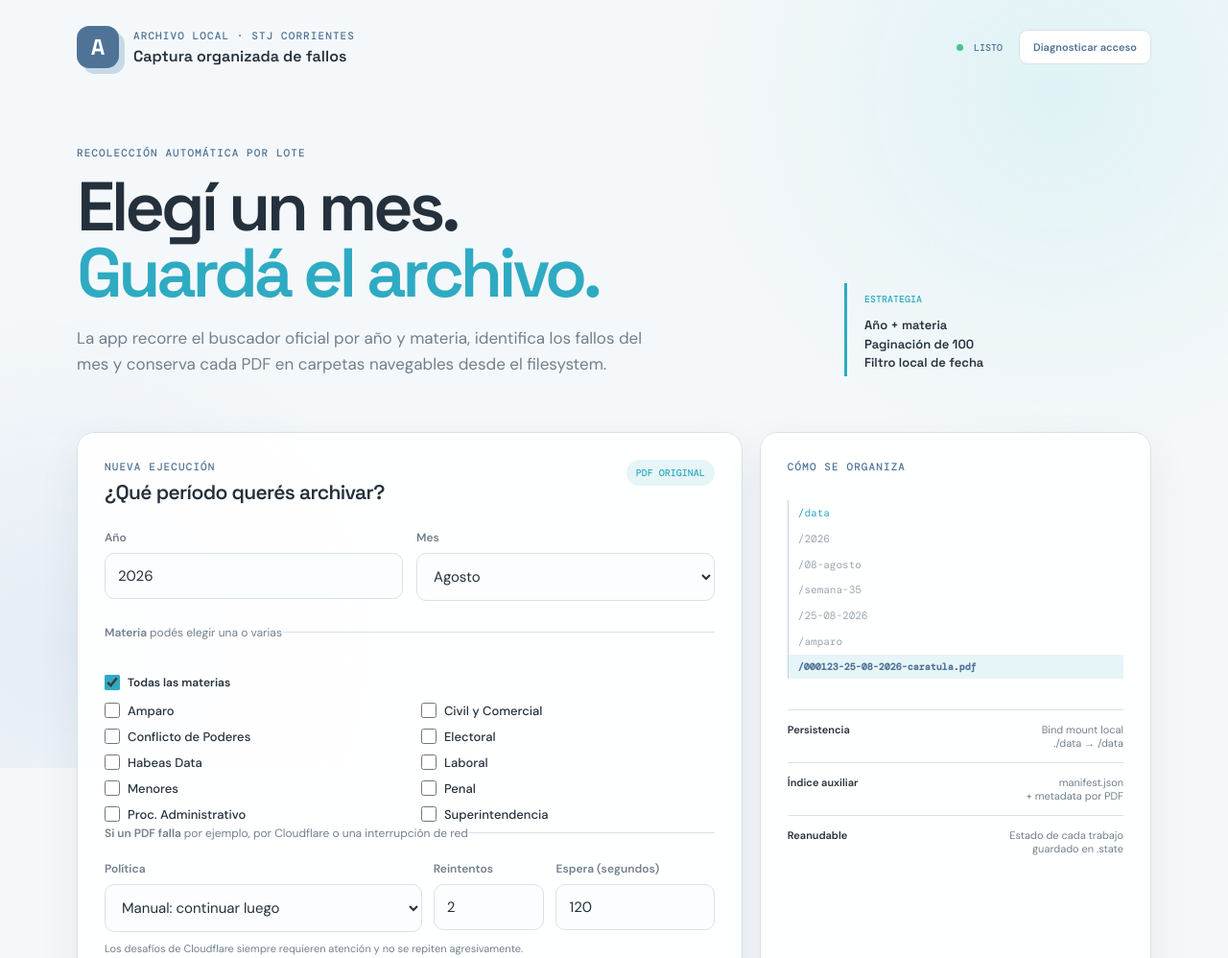
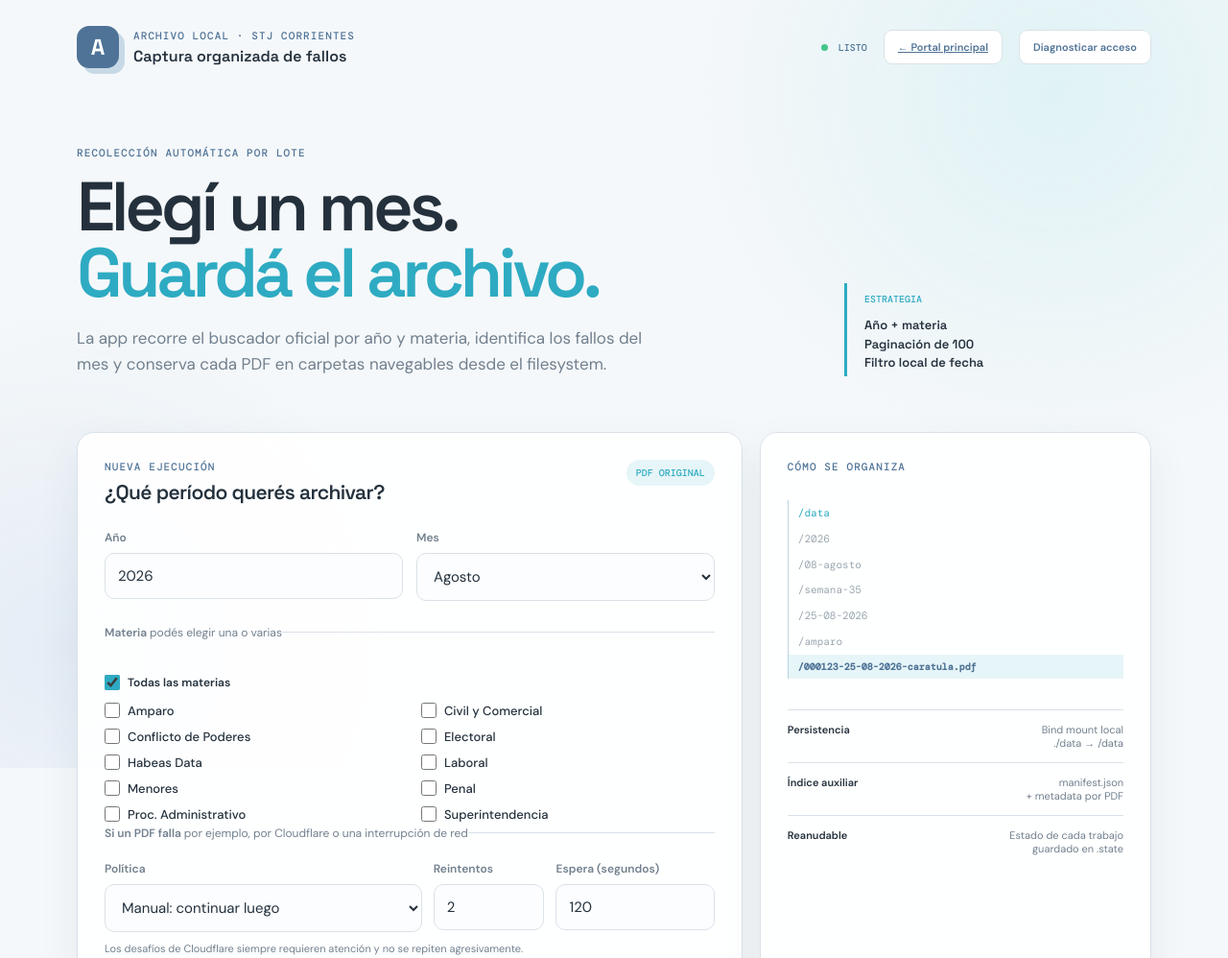
Before and after one commit to yacolinux/jurisprudencia-scrapper, a website: page public/index.html in a window 1280 px wide. Shown: the top 998 px of the page at 96% size. Drawn offline with nearby package versions, Linux system fonts and the light colour scheme; no server answers.

Commit message:
feat: add portal link to download app

```diff
--- a/public/index.html
+++ b/public/index.html
@@ -14,7 +14,7 @@
       <header class="topbar">
         <div class="brand-mark">A</div>
         <div><p class="eyebrow">ARCHIVO LOCAL · STJ CORRIENTES</p><h1>Captura organizada de fallos</h1></div>
-        <div class="top-actions"><span class="online"><i></i> LISTO</span><button id="diagnose" class="quiet">Diagnosticar acceso</button></div>
+        <div class="top-actions"><span class="online"><i></i> LISTO</span><a class="quiet" href="http://localhost:3002">← Portal principal</a><button id="diagnose" class="quiet">Diagnosticar acceso</button></div>
       </header>
 
       <section class="hero">
```
